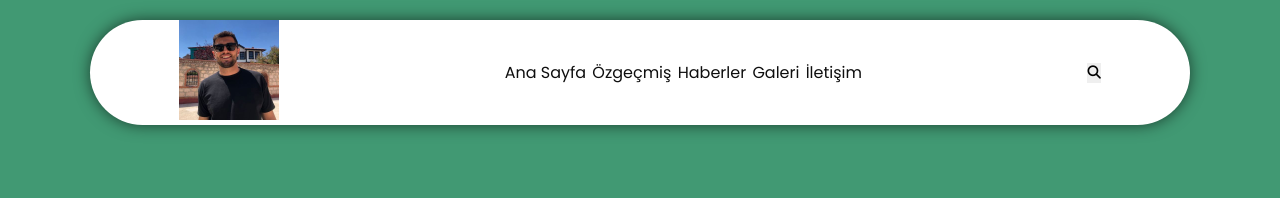
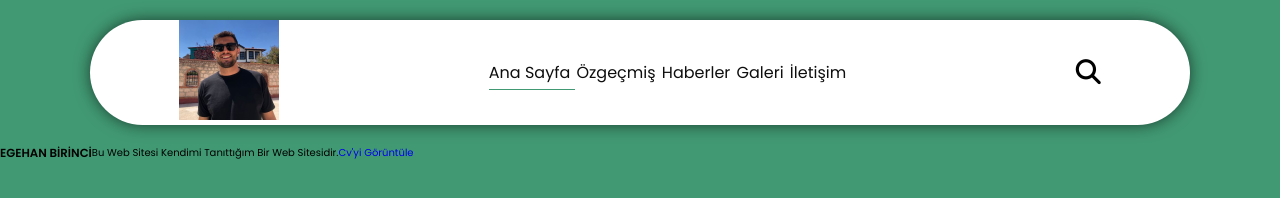
Before and after one commit to egehanbey/ITP, a plain HTML site: page index.html in a window 1280 px wide. Shown: the top 198 px of the page. Drawn offline with Linux system fonts and the light colour scheme.

Commit message:
guncelleme

```diff
--- a/index.html
+++ b/index.html
@@ -4,27 +4,43 @@
     <meta charset="UTF-8" />
     <meta http-equiv="X-UA-Compatible" content="IE=edge" />
     <meta name="viewport" content="width=device-width, initial-scale=1.0" />
-    <link rel="stylesheet" href="https://cdnjs.cloudflare.com/ajax/libs/font-awesome/6.4.0/css/all.min.css" integrity="sha512-iecdLmaskl7CVkqkXNQ/ZH/XLlvWZOJyj7Yy7tcenmpD1ypASozpmT/E0iPtmFIB46ZmdtAc9eNBvH0H/ZpiBw==" crossorigin="anonymous" referrerpolicy="no-referrer" />
+    <link
+      rel="stylesheet"
+      href="https://cdnjs.cloudflare.com/ajax/libs/font-awesome/6.4.0/css/all.min.css"
+      integrity="sha512-iecdLmaskl7CVkqkXNQ/ZH/XLlvWZOJyj7Yy7tcenmpD1ypASozpmT/E0iPtmFIB46ZmdtAc9eNBvH0H/ZpiBw=="
+      crossorigin="anonymous"
+      referrerpolicy="no-referrer"
+    />
     <title>Egehan's Web Sites</title>
   </head>
   <link rel="stylesheet" href="styles/styles.css" />
   <body>
+    <!--! header section start -->
     <header class="header">
       <a href="#" class="logo">
         <img src="images/foto.jpg" alt="foto" />
       </a>
       <nav class="navbar">
-        <a href="#" > Ana Sayfa </a>
-        <a href="#" > Özgeçmiş </a>
-        <a href="#" > Haberler </a>
-        <a href="#" > Galeri </a>
-        <a href="#" > İletişim </a>
+        <a href="#" class="active"> Ana Sayfa </a>
+        <a href="#"> Özgeçmiş </a>
+        <a href="#"> Haberler </a>
+        <a href="#"> Galeri </a>
+        <a href="#"> İletişim </a>
       </nav>
       <div class="buttons">
         <button>
-            <i class="fa-solid fa-magnifying-glass"></i>
+          <i class="fa-solid fa-magnifying-glass"></i>
         </button>
       </div>
     </header>
+    <!--! header section end -->
+
+    <!--! home section start -->
+
+    <section class="home">
+      <h3>EGEHAN BİRİNCİ</h3>
+      <p>Bu web sitesi kendimi tanıttığım bir web sitesidir.</p>
+      <a href="#" class="btn">Cv'yi Görüntüle</a>
+    </section>
   </body>
 </html>
--- a/styles/styles.css
+++ b/styles/styles.css
@@ -1,9 +1,9 @@
 @import url("https://fonts.googleapis.com/css2?family=Poppins:ital,wght@0,300;0,400;0,500;0,600;1,100&display=swap");
 
-:root{
+:root {
   --main-color: #419973;
   --black-color: #0e0e0e;
-    --border: 0.1rem solid rgba(255,255,255,0.4);
+  --border: 0.1rem solid rgba(255, 255, 255, 0.4);
 }
 
 * {
@@ -17,7 +17,7 @@
   text-transform: capitalize;
   transition: 0.2s ease;
 }
-html{
+html {
   font-size: 62.5%;
   overflow-x: hidden;
   scroll-padding-top: 9rem;
@@ -32,22 +32,38 @@ body {
 .header .logo img {
   height: 10rem;
 }
-  .header{
+.header {
   background-color: white;
   display: flex;
   align-items: center;
   justify-content: space-between;
-    padding: 0 7% ;
+  padding: 0 7%;
   margin: 2rem 7%;
   border-radius: 30rem;
-    box-shadow: 0px 0px 17px -2px rgba(0 , 0 , 0 , 0.75);
-    position:sticky;
-    top: 0 ;
-
+  box-shadow: 0px 0px 17px -2px rgba(0, 0, 0, 0.75);
+  position: sticky;
+  top: 0;
 }
-  .header .navbar a{
-    margin:0.1rem;
+.header .navbar a {
+  margin: 0.1rem;
   font-size: 1.6rem;
-    color:var(--black-color);
+  color: var(--black-color);
+  border-bottom: 0.1rem solid transparent;
+}
+.header .navbar .active,
+.header .navbar a:hover {
+  border-color: var(--main-color);
+  padding-bottom: 0.5rem;
+}
+.header .buttons button {
+  cursor: pointer;
+  font-size: 2.5rem;
+  margin-left: 2rem;
+  background-color: transparent;
 }
 /*! header end */
+.home{
+    min-height: 100vh;
+    display:flex;
+}
+/*! home section start */
```
Lines whose indentation alone changed are shown as unchanged.
